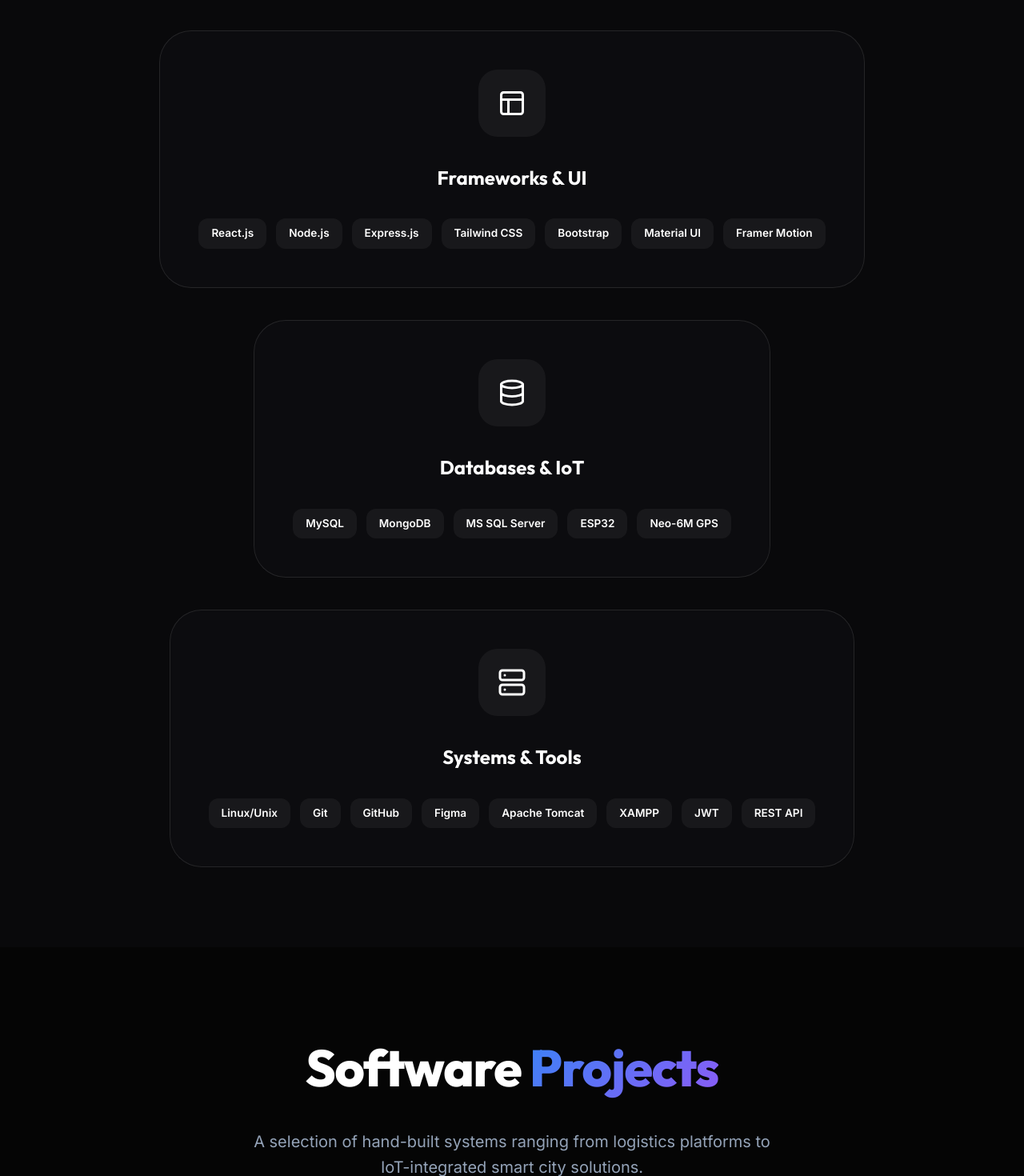
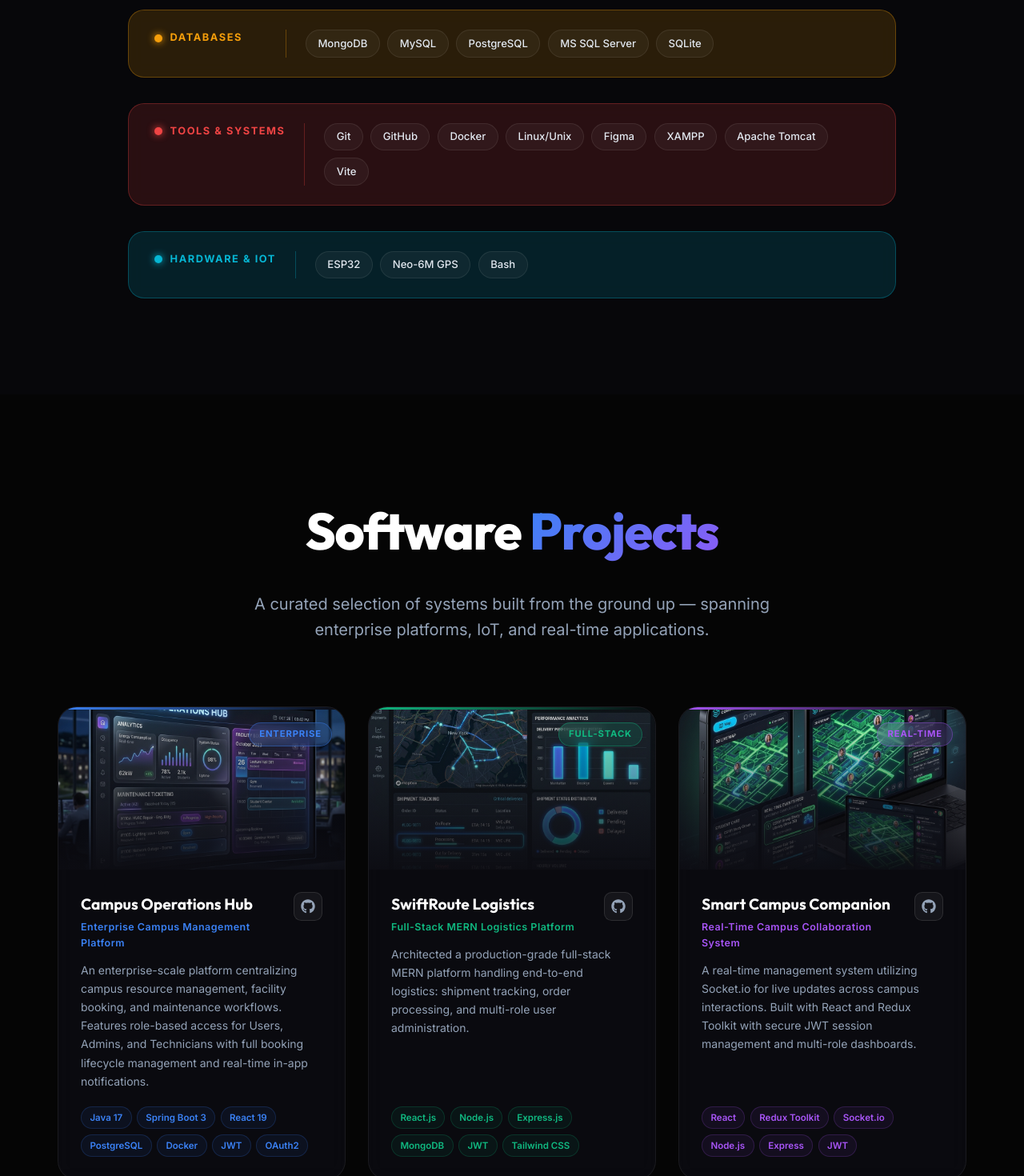
Before and after one commit to Bulee048/Portfolio---Nethshan-Dulmin, a React (Vite) app: page / in a window 1280 px wide. Shown: the part 2400-3870 px from the top of the page at 80% size. Built offline with nearby package versions, Linux system fonts and the light colour scheme.

Commit message:
Redesign Skills and Projects sections, add Campus Hub and SCC projects

```diff
--- a/src/components/Projects.jsx
+++ b/src/components/Projects.jsx
@@ -1,95 +1,192 @@
-import React from 'react';
-import { motion } from 'framer-motion';
-import { ExternalLink, Layers } from 'lucide-react';
+import React, { useState } from 'react';
+import { motion, AnimatePresence } from 'framer-motion';
+import { ExternalLink } from 'lucide-react';
 import { FaGithub } from 'react-icons/fa';
 import swiftrouteImg from '../assets/swiftroute.png';
 import ecotransitImg from '../assets/ecotransit.png';
 import acadamixImg from '../assets/acadamix.png';
 import vehicleRentalImg from '../assets/vehicle-rental.png';
+import campushubImg from '../assets/campushub.png';
+import sccImg from '../assets/scc.png';
 
 const projects = [
   {
+    title: "Campus Operations Hub",
+    subtitle: "Enterprise Campus Management Platform",
+    description: "An enterprise-scale platform centralizing campus resource management, facility booking, and maintenance workflows. Features role-based access for Users, Admins, and Technicians with full booking lifecycle management and real-time in-app notifications.",
+    tech: ["Java 17", "Spring Boot 3", "React 19", "PostgreSQL", "Docker", "JWT", "OAuth2"],
+    github: "https://github.com/Evil-Shown/Campus-Operation-HUB",
+    image: campushubImg,
+    accent: "#3b82f6",
+    tag: "Enterprise",
+  },
+  {
     title: "SwiftRoute Logistics",
+    subtitle: "Full-Stack MERN Logistics Platform",
     description: "Architected a production-grade full-stack MERN platform handling end-to-end logistics: shipment tracking, order processing, and multi-role user administration.",
     tech: ["React.js", "Node.js", "Express.js", "MongoDB", "JWT", "Tailwind CSS"],
     github: "https://github.com/Bulee048/SwiftRoute-Project",
     image: swiftrouteImg,
+    accent: "#10b981",
+    tag: "Full-Stack",
+  },
+  {
+    title: "Smart Campus Companion",
+    subtitle: "Real-Time Campus Collaboration System",
+    description: "A real-time management system utilizing Socket.io for live updates across campus interactions. Built with React and Redux Toolkit with secure JWT session management and multi-role dashboards.",
+    tech: ["React", "Redux Toolkit", "Socket.io", "Node.js", "Express", "JWT"],
+    github: "https://github.com/Bulee048/SCC",
+    image: sccImg,
+    accent: "#a855f7",
+    tag: "Real-Time",
   },
   {
     title: "EcoTransit IoT",
+    subtitle: "IoT-Integrated Transportation Platform",
     description: "Built a full-stack IoT-integrated transportation platform bridging ESP32 microcontrollers and Neo-6M GPS hardware with a cloud-hosted MERN backend.",
-    tech: ["React.js", "Node.js", "MongoDB", "ESP32", "GPS", "REST API"],
+    tech: ["React.js", "Node.js", "MongoDB", "ESP32", "Neo-6M GPS", "REST API"],
     github: "https://github.com/Bulee048/Public-Transportation-Management-System",
     image: ecotransitImg,
+    accent: "#06b6d4",
+    tag: "IoT",
   },
   {
     title: "Acadamix Management",
+    subtitle: "Institution-Scale School System",
     description: "Developed a multi-module web system managing student and staff records, attendance tracking, and automated report generation for an institution-scale dataset.",
     tech: ["Java", "MySQL", "HTML", "Bootstrap", "Apache Tomcat"],
     github: "https://github.com/Bulee048/School-Management-System",
     image: acadamixImg,
+    accent: "#f59e0b",
+    tag: "Full-Stack",
   },
   {
     title: "Vehicle Rental System",
+    subtitle: "Multi-Branch Reservation Platform",
     description: "Engineered a multi-branch vehicle reservation platform with inventory management, customer payment processing, and staff coordination modules.",
     tech: ["PHP", "MySQL", "JavaScript", "HTML/CSS", "XAMPP"],
     github: "#",
     image: vehicleRentalImg,
-  }
+    accent: "#ef4444",
+    tag: "Web App",
+  },
 ];
 
 const ProjectCard = ({ project, index }) => (
   <motion.div
-    initial={{ opacity: 0, y: 50 }}
+    initial={{ opacity: 0, y: 40 }}
     whileInView={{ opacity: 1, y: 0 }}
-    viewport={{ once: true, margin: "-100px" }}
-    transition={{ duration: 0.8, delay: index * 0.1 }}
-    whileHover={{ y: -10 }}
-    className="glass rounded-3xl overflow-hidden group card-glow transition-all duration-500"
-    style={{ borderRadius: '1.5rem', overflow: 'hidden' }}
+    viewport={{ once: true, margin: "-80px" }}
+    transition={{ duration: 0.7, delay: index * 0.08 }}
+    style={{
+      position: 'relative',
+      borderRadius: '1.5rem',
+      overflow: 'hidden',
+      background: 'rgba(12,12,18,0.8)',
+      border: '1px solid rgba(255,255,255,0.07)',
+      display: 'flex',
+      flexDirection: 'column',
+      backdropFilter: 'blur(12px)',
+      transition: 'transform 0.35s ease, box-shadow 0.35s ease, border-color 0.35s ease',
+    }}
+    whileHover={{
+      y: -8,
+      boxShadow: `0 20px 60px ${project.accent}30`,
+      borderColor: `${project.accent}50`,
+    }}
   >
-    <div className="relative h-64 overflow-hidden">
+    {/* Accent top bar */}
+    <div style={{
+      height: '3px',
+      background: `linear-gradient(90deg, ${project.accent}, transparent)`,
+      width: '100%',
+    }} />
+
+    {/* Image */}
+    <div style={{ position: 'relative', height: '200px', overflow: 'hidden' }}>
       <motion.img
         src={project.image}
         alt={project.title}
-        whileHover={{ scale: 1.1 }}
-        transition={{ duration: 0.6 }}
-        className="w-full h-full object-cover"
-        style={{ width: '100%', height: '100%', objectFit: 'cover' }}
+        whileHover={{ scale: 1.07 }}
+        transition={{ duration: 0.5 }}
+        style={{ width: '100%', height: '100%', objectFit: 'cover', display: 'block' }}
       />
-      <div className="absolute inset-0 bg-gradient-to-t from-bg-color via-bg-color/20 to-transparent opacity-80"
-           style={{ position: 'absolute', inset: 0, background: 'linear-gradient(to top, var(--bg-color), rgba(5,5,5,0.2), transparent)' }} />
+      <div style={{
+        position: 'absolute', inset: 0,
+        background: `linear-gradient(to top, rgba(12,12,18,0.95) 0%, rgba(12,12,18,0.3) 60%, transparent 100%)`,
+      }} />
+      {/* Tag badge */}
+      <div style={{
+        position: 'absolute', top: '1rem', right: '1rem',
+        padding: '0.3rem 0.75rem',
+        background: `${project.accent}25`,
+        border: `1px solid ${project.accent}60`,
+        borderRadius: '999px',
+        fontSize: '0.7rem',
+        fontWeight: 700,
+        letterSpacing: '0.08em',
+        textTransform: 'uppercase',
+        color: project.accent,
+        backdropFilter: 'blur(8px)',
+      }}>
+        {project.tag}
+      </div>
     </div>
 
-    <div className="p-10" style={{ padding: '2.5rem' }}>
-      <div className="flex justify-between items-start mb-6" style={{ display: 'flex', justifyContent: 'space-between', marginBottom: '1rem' }}>
-        <h3 className="text-2xl font-bold group-hover:text-primary-color transition-colors">{project.title}</h3>
-        <div className="flex gap-4" style={{ display: 'flex', gap: '1rem' }}>
-          <motion.a
-            whileHover={{ scale: 1.2, rotate: 10 }}
-            href={project.github}
-            target="_blank"
-            className="text-secondary-color hover:text-white transition-colors"
-          >
-            <FaGithub size={22} />
-          </motion.a>
-          <motion.a
-            whileHover={{ scale: 1.2, rotate: -10 }}
-            href={project.github}
-            target="_blank"
-            className="text-secondary-color hover:text-white transition-colors"
-          >
-            <ExternalLink size={22} />
-          </motion.a>
+    {/* Content */}
+    <div style={{ padding: '1.75rem', flex: 1, display: 'flex', flexDirection: 'column', gap: '0.75rem' }}>
+      <div style={{ display: 'flex', justifyContent: 'space-between', alignItems: 'flex-start' }}>
+        <div>
+          <h3 style={{ fontSize: '1.2rem', fontWeight: 700, marginBottom: '0.2rem', color: '#fff' }}>
+            {project.title}
+          </h3>
+          <p style={{ fontSize: '0.78rem', color: project.accent, fontWeight: 600, letterSpacing: '0.04em' }}>
+            {project.subtitle}
+          </p>
         </div>
+        <motion.a
+          href={project.github}
+          target="_blank"
+          rel="noopener noreferrer"
+          whileHover={{ scale: 1.15, rotate: 5 }}
+          style={{
+            padding: '0.5rem',
+            background: 'rgba(255,255,255,0.05)',
+            border: '1px solid rgba(255,255,255,0.1)',
+            borderRadius: '0.6rem',
+            color: '#94a3b8',
+            display: 'flex',
+            alignItems: 'center',
+            justifyContent: 'center',
+            flexShrink: 0,
+            marginLeft: '1rem',
+          }}
+        >
+          <FaGithub size={18} />
+        </motion.a>
       </div>
 
-      <p className="text-secondary-color mb-8 leading-relaxed" style={{ color: 'var(--text-secondary)', marginBottom: '2rem' }}>{project.description}</p>
+      <p style={{
+        fontSize: '0.875rem',
+        color: '#94a3b8',
+        lineHeight: 1.65,
+        flex: 1,
+      }}>
+        {project.description}
+      </p>
 
-      <div className="flex flex-wrap gap-2" style={{ display: 'flex', flexWrap: 'wrap', gap: '0.5rem' }}>
+      {/* Tech pills */}
+      <div style={{ display: 'flex', flexWrap: 'wrap', gap: '0.4rem', marginTop: '0.5rem' }}>
         {project.tech.map(t => (
-          <span key={t} className="px-3 py-1.5 text-xs font-semibold bg-white/5 border border-white/10 rounded-full text-secondary-color group-hover:border-primary-color/30 transition-all"
-                style={{ padding: '0.4rem 0.8rem', fontSize: '0.7rem', background: 'rgba(255,255,255,0.05)', border: '1px solid rgba(255,255,255,0.1)', borderRadius: '999px' }}>
+          <span key={t} style={{
+            padding: '0.25rem 0.65rem',
+            background: `${project.accent}12`,
+            border: `1px solid ${project.accent}30`,
+            borderRadius: '999px',
+            fontSize: '0.72rem',
+            fontWeight: 600,
+            color: project.accent,
+          }}>
             {t}
           </span>
         ))}
@@ -100,7 +197,7 @@
 
 const Projects = () => {
   return (
-    <section id="projects">
+    <section id="projects" style={{ padding: '120px 0' }}>
       <div className="container">
         <motion.div
           initial={{ opacity: 0, y: 30 }}
@@ -110,11 +207,15 @@
         >
           <h2 className="section-title">Software <span className="text-gradient">Projects</span></h2>
           <p className="section-subtitle">
-            A selection of hand-built systems ranging from logistics platforms to IoT-integrated smart city solutions.
+            A curated selection of systems built from the ground up — spanning enterprise platforms, IoT, and real-time applications.
           </p>
         </motion.div>
 
-        <div className="grid grid-cols-1 md:grid-cols-2 gap-10" style={{ display: 'grid', gridTemplateColumns: 'repeat(auto-fit, minmax(450px, 1fr))', gap: '2.5rem' }}>
+        <div style={{
+          display: 'grid',
+          gridTemplateColumns: 'repeat(auto-fill, minmax(340px, 1fr))',
+          gap: '1.75rem',
+        }}>
           {projects.map((p, i) => (
             <ProjectCard key={p.title} project={p} index={i} />
           ))}
--- a/src/components/Skills.jsx
+++ b/src/components/Skills.jsx
@@ -1,52 +1,54 @@
 import React from 'react';
 import { motion } from 'framer-motion';
-import { Code2, Database, Layout, Server } from 'lucide-react';
 
-const skillCategories = [
+const skillGroups = [
   {
-    title: "Languages",
-    icon: <Code2 className="text-blue-500" size={36} />,
-    skills: ["Java", "JavaScript (ES6+)", "PHP", "C", "C++", "HTML5", "CSS3", "Bash"]
+    label: "Languages",
+    color: "#3b82f6",
+    glow: "rgba(59,130,246,0.15)",
+    border: "rgba(59,130,246,0.3)",
+    skills: ["Java", "JavaScript", "TypeScript", "PHP", "C", "C++", "HTML5", "CSS3"],
   },
   {
-    title: "Frameworks & UI",
-    icon: <Layout className="text-purple-500" size={36} />,
-    skills: ["React.js", "Node.js", "Express.js", "Tailwind CSS", "Bootstrap", "Material UI", "Framer Motion"]
+    label: "Frontend",
+    color: "#a855f7",
+    glow: "rgba(168,85,247,0.15)",
+    border: "rgba(168,85,247,0.3)",
+    skills: ["React.js", "Next.js", "Tailwind CSS", "Framer Motion", "Bootstrap", "Material UI"],
   },
   {
-    title: "Databases & IoT",
-    icon: <Database className="text-green-500" size={36} />,
-    skills: ["MySQL", "MongoDB", "MS SQL Server", "ESP32", "Neo-6M GPS"]
+    label: "Backend & APIs",
+    color: "#10b981",
+    glow: "rgba(16,185,129,0.15)",
+    border: "rgba(16,185,129,0.3)",
+    skills: ["Node.js", "Express.js", "Spring Boot", "REST API", "Socket.io", "JWT", "OAuth2"],
   },
   {
-    title: "Systems & Tools",
-    icon: <Server className="text-orange-500" size={36} />,
-    skills: ["Linux/Unix", "Git", "GitHub", "Figma", "Apache Tomcat", "XAMPP", "JWT", "REST API"]
-  }
+    label: "Databases",
+    color: "#f59e0b",
+    glow: "rgba(245,158,11,0.15)",
+    border: "rgba(245,158,11,0.3)",
+    skills: ["MongoDB", "MySQL", "PostgreSQL", "MS SQL Server", "SQLite"],
+  },
+  {
+    label: "Tools & Systems",
+    color: "#ef4444",
+    glow: "rgba(239,68,68,0.15)",
+    border: "rgba(239,68,68,0.3)",
+    skills: ["Git", "GitHub", "Docker", "Linux/Unix", "Figma", "XAMPP", "Apache Tomcat", "Vite"],
+  },
+  {
+    label: "Hardware & IoT",
+    color: "#06b6d4",
+    glow: "rgba(6,182,212,0.15)",
+    border: "rgba(6,182,212,0.3)",
+    skills: ["ESP32", "Neo-6M GPS", "Bash"],
+  },
 ];
 
 const Skills = () => {
-  const containerVariants = {
-    hidden: { opacity: 0 },
-    visible: {
-      opacity: 1,
-      transition: {
-        staggerChildren: 0.15
-      }
-    }
-  };
-
-  const itemVariants = {
-    hidden: { opacity: 0, scale: 0.8 },
-    visible: {
-      opacity: 1,
-      scale: 1,
-      transition: { duration: 0.5, ease: "easeOut" }
-    }
-  };
-
   return (
-    <section id="skills" className="bg-surface-color/50" style={{ background: 'rgba(15,15,18,0.5)' }}>
+    <section id="skills" style={{ background: 'rgba(8,8,12,0.8)', padding: '120px 0' }}>
       <div className="container">
         <motion.div
           initial={{ opacity: 0, y: 30 }}
@@ -54,48 +56,89 @@
           viewport={{ once: true }}
           className="section-header"
         >
-          <h2 className="section-title">Technical <span className="text-gradient">Proficiency</span></h2>
+          <h2 className="section-title">Tech <span className="text-gradient">Stack</span></h2>
           <p className="section-subtitle">
-            A deep dive into my core technical competencies and tools I use to build robust, scalable software.
+            The languages, frameworks, and tools I use to bring ideas to life.
           </p>
         </motion.div>
 
-        <motion.div
-          variants={containerVariants}
-          initial="hidden"
-          whileInView="visible"
-          viewport={{ once: true, margin: "-100px" }}
-          className="flex flex-wrap justify-center gap-10"
-          style={{ display: 'flex', flexWrap: 'wrap', justifyContent: 'center', gap: '2.5rem' }}
-        >
-          {skillCategories.map((category, idx) => (
+        <div style={{ display: 'flex', flexDirection: 'column', gap: '2rem', maxWidth: '960px', margin: '0 auto' }}>
+          {skillGroups.map((group, gIdx) => (
             <motion.div
-              key={category.title}
-              variants={itemVariants}
-              whileHover={{ y: -10, borderColor: 'rgba(59, 130, 246, 0.4)' }}
-              className="glass p-12 rounded-[2.5rem] card-glow transition-all duration-300 flex flex-col items-center"
-              style={{ padding: '3rem', borderRadius: '2.5rem', display: 'flex', flexDirection: 'column', alignItems: 'center' }}
+              key={group.label}
+              initial={{ opacity: 0, x: -30 }}
+              whileInView={{ opacity: 1, x: 0 }}
+              viewport={{ once: true, margin: '-80px' }}
+              transition={{ duration: 0.6, delay: gIdx * 0.08 }}
+              style={{
+                display: 'flex',
+                alignItems: 'flex-start',
+                gap: '1.5rem',
+                padding: '1.5rem 2rem',
+                background: group.glow,
+                border: `1px solid ${group.border}`,
+                borderRadius: '1.25rem',
+                backdropFilter: 'blur(10px)',
+              }}
             >
-              <motion.div
-                whileHover={{ rotate: 360 }}
-                transition={{ duration: 0.8 }}
-                className="mb-8 flex justify-center p-6 bg-white/5 rounded-3xl"
-                style={{ marginBottom: '2rem', display: 'flex', justifyContent: 'center', padding: '1.5rem', background: 'rgba(255,255,255,0.05)', borderRadius: '1.5rem' }}
-              >
-                {category.icon}
-              </motion.div>
-              <h3 className="text-2xl font-bold text-center mb-8" style={{ textAlign: 'center', marginBottom: '2rem' }}>{category.title}</h3>
-              <div className="flex flex-wrap justify-center gap-3" style={{ display: 'flex', flexWrap: 'wrap', justifyContent: 'center', gap: '0.75rem' }}>
-                {category.skills.map(skill => (
-                  <span key={skill} className="px-4 py-2 bg-white/5 rounded-xl text-sm font-semibold border border-white/5 hover:bg-primary-color/10 hover:text-primary-color hover:border-primary-color/30 transition-all duration-300"
-                        style={{ padding: '0.5rem 1rem', background: 'rgba(255,255,255,0.05)', borderRadius: '0.75rem', fontSize: '0.85rem' }}>
+              {/* Label */}
+              <div style={{
+                minWidth: '140px',
+                display: 'flex',
+                alignItems: 'center',
+                gap: '0.6rem',
+              }}>
+                <div style={{
+                  width: '10px',
+                  height: '10px',
+                  borderRadius: '50%',
+                  background: group.color,
+                  boxShadow: `0 0 10px ${group.color}`,
+                  flexShrink: 0,
+                }} />
+                <span style={{
+                  fontSize: '0.8rem',
+                  fontWeight: 700,
+                  textTransform: 'uppercase',
+                  letterSpacing: '0.12em',
+                  color: group.color,
+                }}>
+                  {group.label}
+                </span>
+              </div>
+
+              {/* Divider */}
+              <div style={{ width: '1px', alignSelf: 'stretch', background: group.border, flexShrink: 0 }} />
+
+              {/* Skills */}
+              <div style={{ display: 'flex', flexWrap: 'wrap', gap: '0.6rem', flex: 1 }}>
+                {group.skills.map((skill, sIdx) => (
+                  <motion.span
+                    key={skill}
+                    initial={{ opacity: 0, scale: 0.8 }}
+                    whileInView={{ opacity: 1, scale: 1 }}
+                    viewport={{ once: true }}
+                    transition={{ duration: 0.3, delay: gIdx * 0.08 + sIdx * 0.04 }}
+                    whileHover={{ scale: 1.08, backgroundColor: group.glow }}
+                    style={{
+                      padding: '0.35rem 0.9rem',
+                      background: 'rgba(255,255,255,0.04)',
+                      border: '1px solid rgba(255,255,255,0.08)',
+                      borderRadius: '999px',
+                      fontSize: '0.82rem',
+                      fontWeight: 500,
+                      color: '#e2e8f0',
+                      cursor: 'default',
+                      transition: 'all 0.2s ease',
+                    }}
+                  >
                     {skill}
-                  </span>
+                  </motion.span>
                 ))}
               </div>
             </motion.div>
           ))}
-        </motion.div>
+        </div>
       </div>
     </section>
   );
```
Also changed, not shown: src/assets/campushub.png (added), src/assets/scc.png (added).
